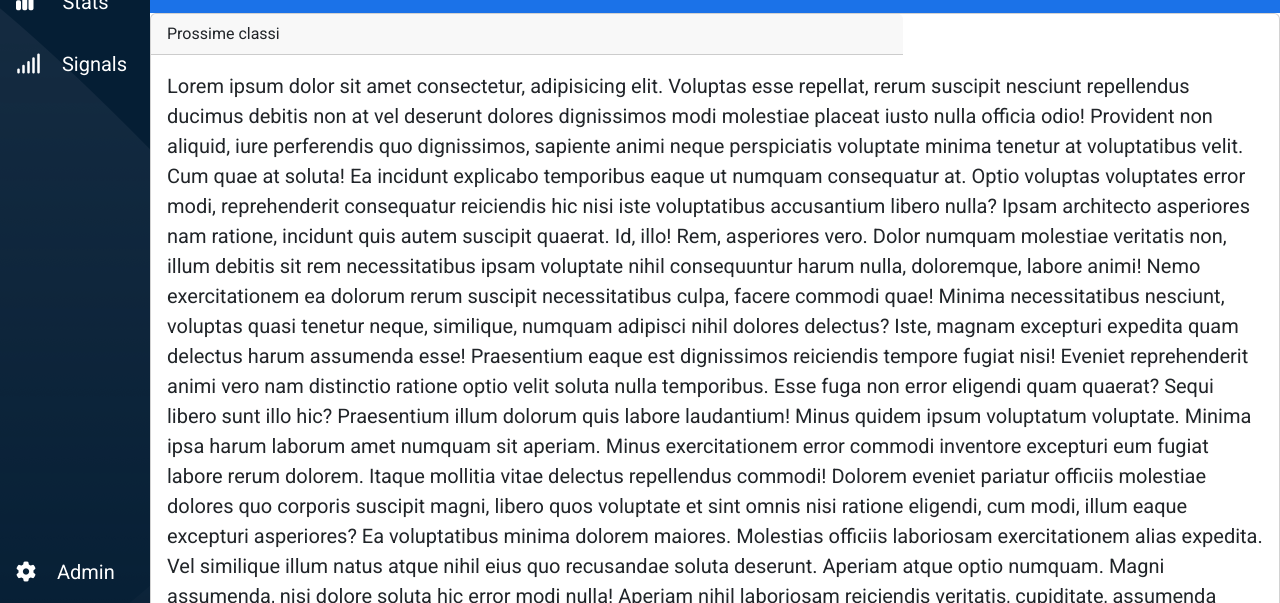
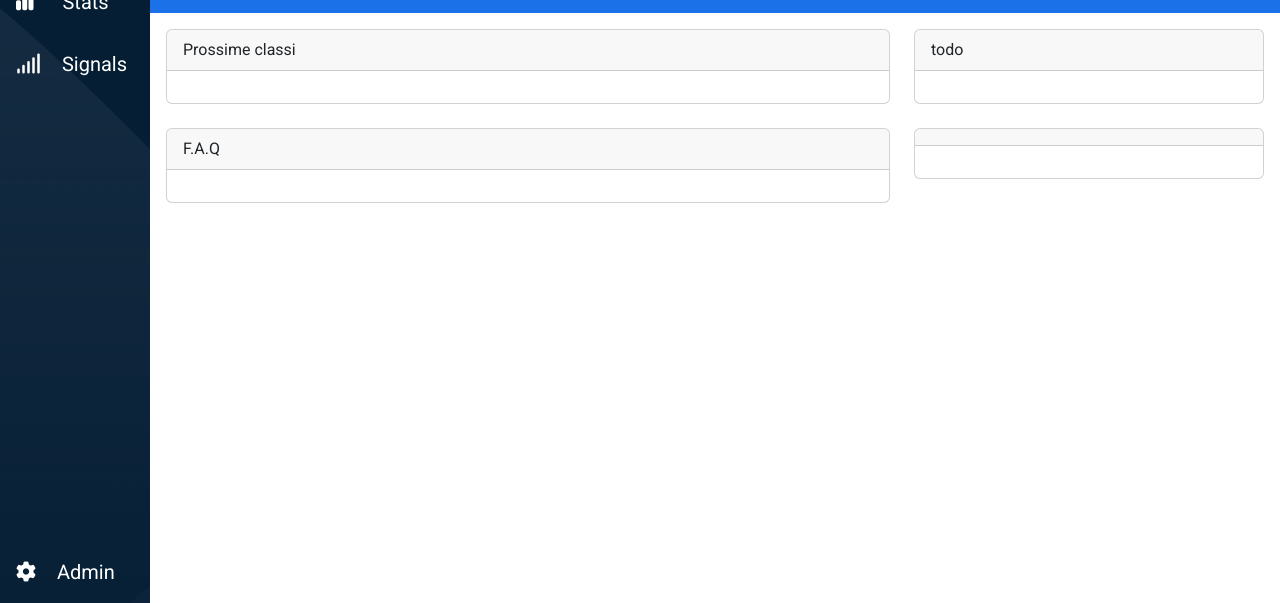
Before and after one commit to MatteoNeri99/html-css-bootstrap-dashboard, a plain HTML site: page index.html in a window 1280 px wide. Shown: the part 197-800 px from the top of the page. Drawn offline with nearby package versions, Linux system fonts and the light colour scheme.

Commit message:
creata struttura responsive section my_card

```diff
--- a/css/style.css
+++ b/css/style.css
@@ -63,7 +63,7 @@ aside{
 
 .my_container{
     width:calc(100vw - 50px);
-    height: 100vh;
+    height:calc(100% - 90px);
 }
 
 
--- a/index.html
+++ b/index.html
@@ -34,7 +34,7 @@
 
     </header>
 
-    <main class="d-flex overflow-hidden">
+    <main class="d-flex">
 
         <aside class="d-flex flex-column justify-content-beetween">
             <ul class="text-white fs-5 p-3">
@@ -70,7 +70,7 @@
 
         </aside>
 
-        <div class="my_container overflow-auto">
+        <div class="my_container overflow-y-auto overflow-x-hidden">
 
             <section class="my_boolean-student conteiner-fluid iscrizione flex-column flex-md-row text-white d-flex justify-content-beetween align-self-start">
                 <div class="order-2 order-md-0 col-12 col-md-4 col-lg-6">
@@ -115,49 +115,59 @@
             </section>
 
 
-                <div class="my_container">
+                <div class="my_card">
+
+                    <section class="my_prossime-classi my_container">
+                        <div class="container-fluid p-3">
+                            <div class="row">
+                                <div class="col-12 col-lg-8 mb-4 order-1 ">
+                                    <div class="card">
+                                        <div class="card-header">
+                                        Prossime classi
+                                        </div>
+                                        <div class="card-body">
+
+                                        </div>
+                                    </div>
+                                </div>
+                                <div class="col-12 col-lg-4 mb-4 order-3 order-lg-2">
+                                    <div class="card ">
+                                        <div class="card-header ">
+                                        todo
+                                        </div>
+                                        <div class="card-body">
+
+                                        </div>
+                                    </div>
+                                </div>
+
+                                <div class="col-12 col-lg-8 mb-4 order-2 order-lg-3">
+                                    <div class="card ">
+                                        <div class="card-header text-uppercase">
+                                        f.a.q
+                                        </div>
+                                        <div class="card-body">
+
+                                        </div>
+                                    </div>
+                                </div>
+
+                                <div class="col-12 col-lg-4 mb-4 order-4">
+                                    <div class="card ">
+                                        <div class="card-header ">
+                                        </div>
+                                        <div class="card-body">
+
+                                        </div>
+                                    </div>
+                                </div>
 
 
-                    <section class="my_prossime-classi">
-                        <div class="card">
-                            <div class="card-header col-12 col-lg-8">
-                            Prossime classi
-                            </div>
-                            <div class="card-body">
-                            <blockquote class="blockquote mb-0">
-                                <p>Lorem ipsum dolor sit amet consectetur, adipisicing elit. Voluptas esse repellat, rerum suscipit nesciunt repellendus ducimus debitis non at vel deserunt dolores dignissimos modi molestiae placeat iusto nulla officia odio!
-                                Provident non aliquid, iure perferendis quo dignissimos, sapiente animi neque perspiciatis voluptate minima tenetur at voluptatibus velit. Cum quae at soluta! Ea incidunt explicabo temporibus eaque ut numquam consequatur at.
-                                Optio voluptas voluptates error modi, reprehenderit consequatur reiciendis hic nisi iste voluptatibus accusantium libero nulla? Ipsam architecto asperiores nam ratione, incidunt quis autem suscipit quaerat. Id, illo! Rem, asperiores vero.
-                                Dolor numquam molestiae veritatis non, illum debitis sit rem necessitatibus ipsam voluptate nihil consequuntur harum nulla, doloremque, labore animi! Nemo exercitationem ea dolorum rerum suscipit necessitatibus culpa, facere commodi quae!
-                                Minima necessitatibus nesciunt, voluptas quasi tenetur neque, similique, numquam adipisci nihil dolores delectus? Iste, magnam excepturi expedita quam delectus harum assumenda esse! Praesentium eaque est dignissimos reiciendis tempore fugiat nisi!
-                                Eveniet reprehenderit animi vero nam distinctio ratione optio velit soluta nulla temporibus. Esse fuga non error eligendi quam quaerat? Sequi libero sunt illo hic? Praesentium illum dolorum quis labore laudantium!
-                                Minus quidem ipsum voluptatum voluptate. Minima ipsa harum laborum amet numquam sit aperiam. Minus exercitationem error commodi inventore excepturi eum fugiat labore rerum dolorem. Itaque mollitia vitae delectus repellendus commodi!
-                                Dolorem eveniet pariatur officiis molestiae dolores quo corporis suscipit magni, libero quos voluptate et sint omnis nisi ratione eligendi, cum modi, illum eaque excepturi asperiores? Ea voluptatibus minima dolorem maiores.
-                                Molestias officiis laboriosam exercitationem alias expedita. Vel similique illum natus atque nihil eius quo recusandae soluta deserunt. Aperiam atque optio numquam. Magni assumenda, nisi dolore soluta hic error modi nulla!
-                                Aperiam nihil laboriosam reiciendis veritatis, cupiditate, assumenda distinctio eum minima similique officiis pariatur voluptates, nesciunt iure? Aliquid, placeat? Voluptatem voluptate autem suscipit itaque et repudiandae, nisi consequuntur accusamus quibusdam ipsa?Lorem ipsum dolor sit, amet consectetur adipisicing elit. Est voluptatem ut repellat adipisci minima fugiat nesciunt atque non soluta, harum quam deleniti quae exercitationem ab maiores rem porro sed quisquam?
-                                Labore excepturi possimus atque nulla eius, voluptates nisi assumenda praesentium, eligendi, expedita distinctio ex corrupti similique mollitia aliquid. Ratione quia commodi eum fugit voluptate possimus sunt assumenda ut facilis fugiat.
-                                Fuga fugiat quod, optio sit temporibus doloribus, inventore sequi voluptatum maiores nisi recusandae voluptas beatae dolor, esse mollitia? Labore molestiae, nostrum voluptates doloribus adipisci quis explicabo accusantium quod nam quidem?
-                                Vel repudiandae minus beatae architecto, perspiciatis voluptatibus numquam quae vitae error ratione ullam animi fuga expedita recusandae est consectetur iusto rerum nam et cum. Magni necessitatibus aut molestiae deserunt inventore!
-                                Reiciendis dolores esse delectus quae, quod quasi excepturi magnam harum labore itaque quo velit laboriosam tenetur, accusantium, sit minima ipsa assumenda at ipsum? Quasi eos ipsam ducimus debitis veniam itaque.
-                                Provident quidem sit numquam at qui, eos magni id quos recusandae doloremque temporibus reprehenderit totam officiis! Nisi molestiae rerum alias aut ratione nostrum iure expedita deleniti ut ipsum! Vitae, praesentium.
-                                Dolorum quis aliquam dolores est ex saepe, odit cum earum obcaecati voluptate inventore corrupti! Aliquid consectetur repellendus, dolorem nihil sapiente sequi, doloremque temporibus eum alias illum maiores, at quo est!
-                                Atque ab, placeat excepturi nihil laborum dolor quaerat quidem vitae minus. Quod illo magni perferendis quidem qui sint earum ducimus eveniet eligendi, nisi repellat soluta nemo ut minima similique minus.
-                                Odio illo porro officiis aut veniam in autem rem quam voluptatum, inventore adipisci deleniti doloribus nesciunt dicta facere saepe eveniet corrupti dolorum corporis voluptas. Aliquam dolore eius molestias non totam!
-                                Reiciendis quasi sint laborum repudiandae voluptate iusto quas exercitationem nam aut. Nobis quis nostrum assumenda iste fugit harum libero, sed eos eum facere tempore laboriosam tempora, voluptas corrupti temporibus magnam?
-                                Hic unde ratione rem placeat assumenda possimus sed animi labore, sequi reiciendis, perferendis modi saepe maxime veniam vero commodi ducimus illo excepturi quod expedita debitis! Minus repudiandae officia cupiditate qui.
-                                Dolor consectetur saepe architecto aspernatur rem nihil sequi assumenda reiciendis distinctio. Quaerat impedit est esse, vitae rem dolore pariatur sed at? Quam veniam iusto et, consequuntur accusantium tempore minus eaque.
-                                Illo quam tempore, quo ut voluptatem aliquid nisi accusamus rerum sint possimus quae vero? Ea saepe delectus doloremque dolores! Deleniti quisquam ipsam exercitationem dicta fugiat officia atque quis itaque voluptates.
-                                Porro deleniti officia perferendis voluptate, optio eos deserunt? Facere, voluptatem, architecto delectus iure voluptates fuga optio dolorem, aspernatur possimus eligendi magni aliquam excepturi quasi assumenda. Similique magnam quaerat nesciunt commodi.
-                                Deleniti sint, perspiciatis hic neque ullam, maxime mollitia omnis ducimus, quaerat voluptatem nulla. Ipsam ipsum, rem deserunt ab ipsa sit odio voluptates delectus aspernatur accusamus officiis maiores dolorum assumenda reiciendis!
-                                Iste illo ut nihil ea odit voluptates quia iure tempora exercitationem aperiam! Ea, cumque! Minima beatae, ullam quam at reprehenderit, laboriosam facilis sequi cumque consequatur porro, non nisi nesciunt? A?
-                                Commodi quasi sit unde soluta explicabo laborum aut autem libero suscipit eveniet quibusdam magnam possimus quidem repellat culpa molestiae mollitia nam et similique, quae illo sed! Veniam in debitis aspernatur.
-                                Eligendi doloribus minus earum excepturi quaerat aliquid illo quibusdam, laborum harum deleniti voluptas dolor placeat dolore laudantium. Magnam natus vitae cumque beatae placeat nemo odit excepturi, eos amet ex ipsa.
-                                Ex vero natus inventore! Libero, enim! Dolore, sed dolor minima facilis temporibus porro earum, eos sit repellendus voluptas soluta, nemo recusandae! Exercitationem eaque recusandae deleniti doloremque illum beatae veniam provident.
-                                Officiis neque iste labore ut adipisci quasi commodi pariatur vero ad possimus. Numquam enim aliquam veritatis velit, perferendis provident asperiores. Eos quae quas accusantium. Saepe quidem accusamus ipsum vitae eius!</p>
 
-                            </blockquote>
+
                             </div>
                         </div>
+
 
 
                     </section>
```
